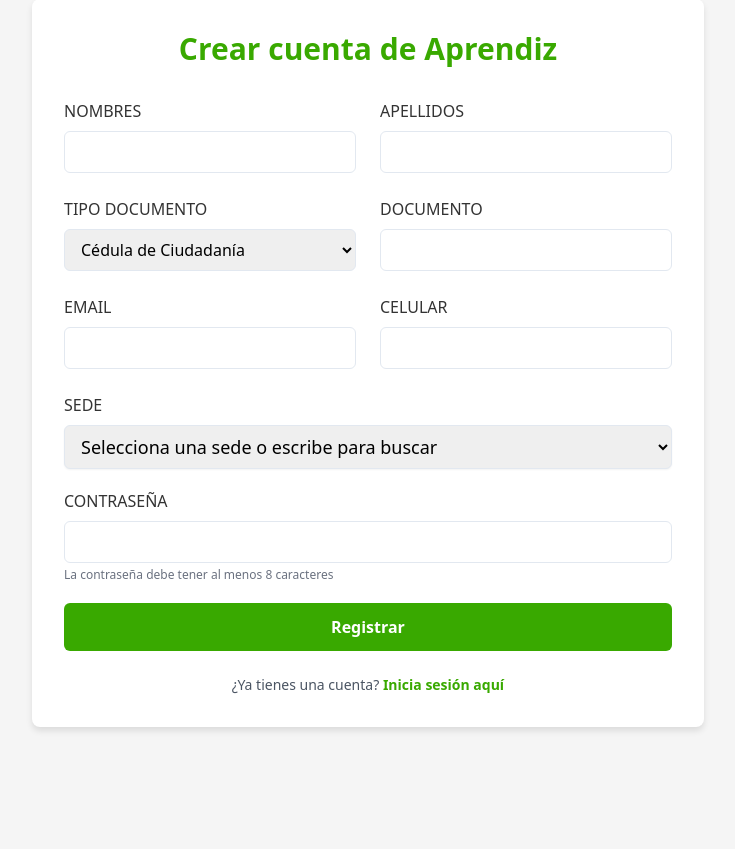
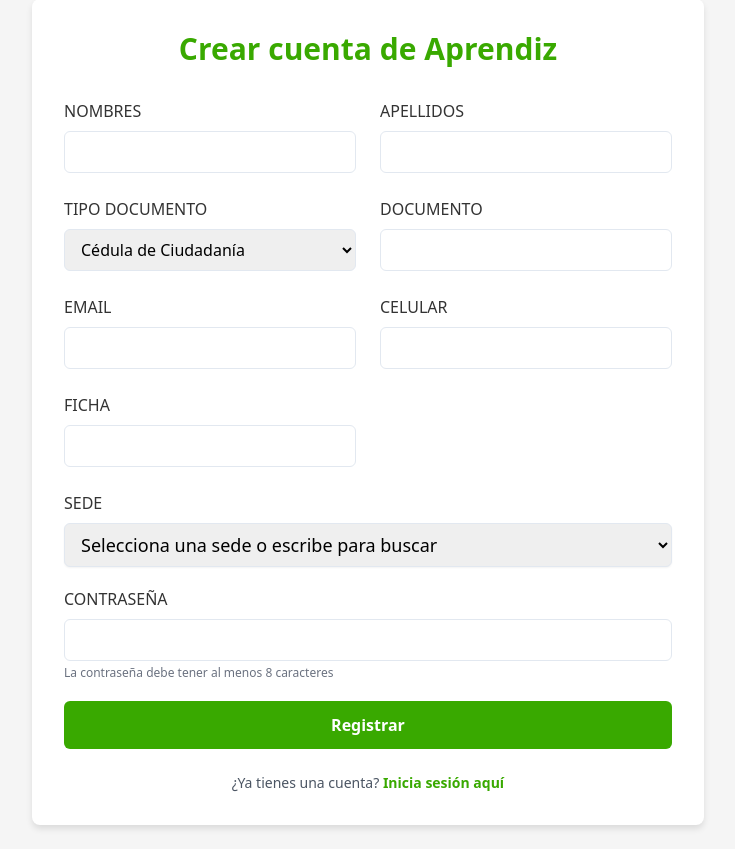
Before and after one commit to BrayanTirado/Etapa_Productiva, a Flask app: page /auth/aprendiz in a window 1280 px wide. Shown: the part 121-970 px from the top of the page, without its empty margins (272-1007 px from the left). Before the commit the page ends 852 px from the top, so only its background shows below. Run offline with Flask 3, Linux system fonts and the light colour scheme; data that the repository does not hold is empty; some libraries are stand-ins or nearby versions.

Commit message:
Nueva mejora

```diff
--- a/app/routes/auth.py
+++ b/app/routes/auth.py
@@ -167,8 +167,9 @@ def registro_aprendiz():
         celular = request.form.get('celular').strip()
         password = request.form.get('password')
         sede_nombre = request.form.get('sede_id')
+        ficha = request.form.get('ficha')
 
-        if not all([nombre, apellido, tipo_documento, documento, email, celular, password, sede_nombre]):
+        if not all([nombre, apellido, tipo_documento, documento, email, celular, password, sede_nombre, ficha]):
             flash('Todos los campos son obligatorios.', 'warning')
             return redirect(url_for('auth.registro_aprendiz'))
 
@@ -209,6 +210,12 @@ def registro_aprendiz():
             flash('Error: Ya existe un usuario con ese número de celular.', 'danger')
             return redirect(url_for('auth.registro_aprendiz'))
 
+        # Buscar programa existente por ficha
+        programa = Programa.query.filter_by(ficha=int(ficha)).first()
+        if not programa:
+            flash('La ficha especificada no existe en el sistema.', 'danger')
+            return redirect(url_for('auth.registro_aprendiz'))
+
         hashed_password = generate_password_hash(password)
         nuevo = Aprendiz(
             nombre=nombre,
@@ -218,7 +225,8 @@ def registro_aprendiz():
             email=email,
             celular=celular,
             password_aprendiz=hashed_password,
-            sede_id=sede.id_sede
+            sede_id=sede.id_sede,
+            programa_id=programa.id_programa
         )
         try:
             db.session.add(nuevo)
--- a/app/templates/aprendiz.html
+++ b/app/templates/aprendiz.html
@@ -44,6 +44,11 @@
                 <div>
                     <label for="celular" class="font-semibold text-gray-700">CELULAR</label>
                     <input type="tel" name="celular" id="celular" required pattern="[0-9]{10}" title="Debe contener 10 dígitos" class="w-full rounded-lg border p-2">
+                </div>
+
+                <div>
+                    <label for="ficha" class="font-semibold text-gray-700">FICHA</label>
+                    <input type="number" name="ficha" id="ficha" required class="w-full rounded-lg border p-2">
                 </div>
 
                 <div class="md:col-span-2">
```
Also changed, not shown: app/routes/aprendiz_route.py (+13 -3 lines).
